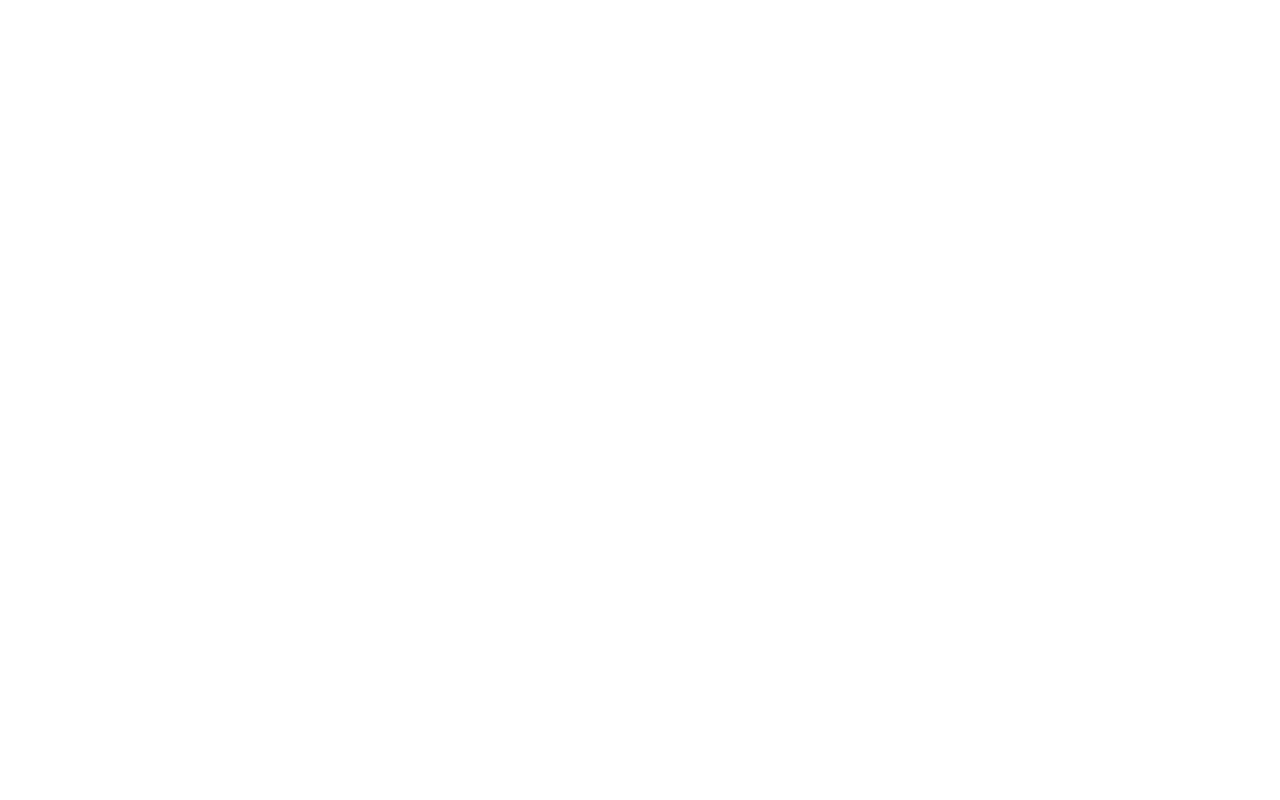
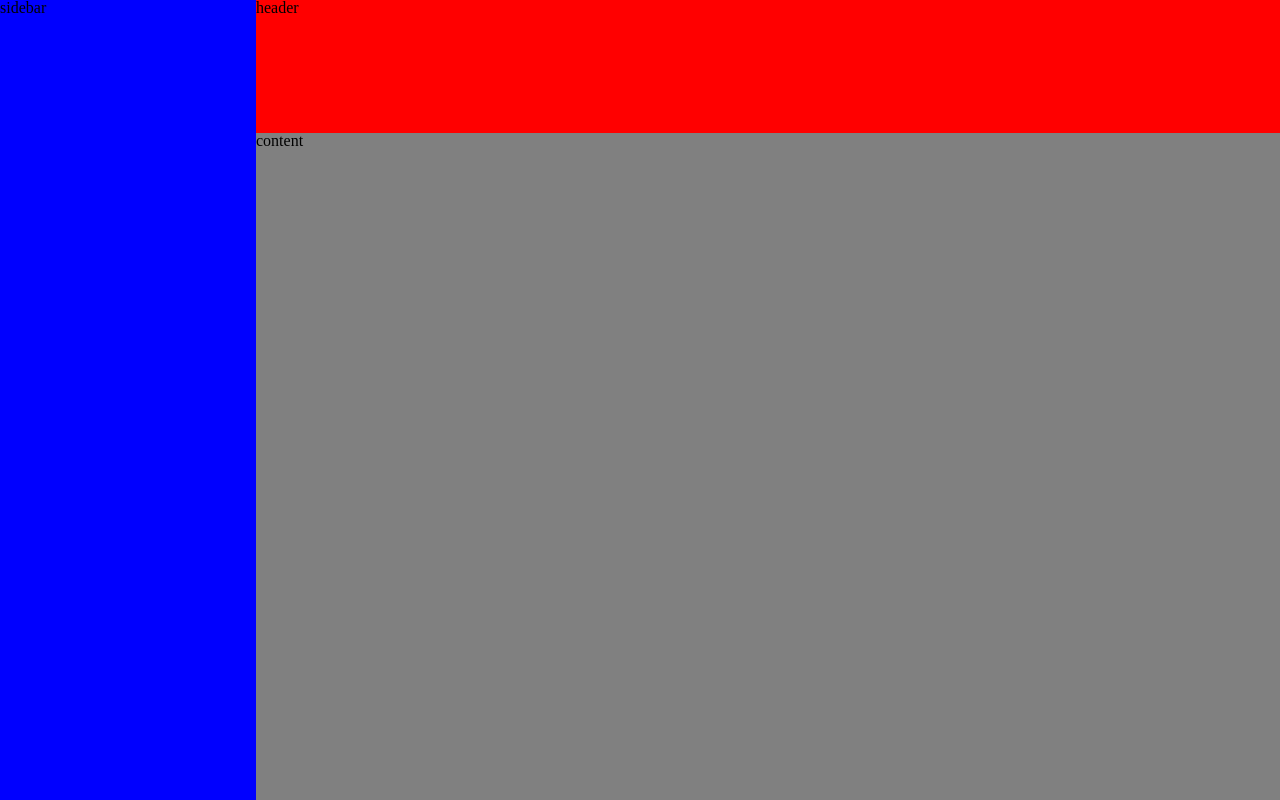
Before and after one commit to thigmotaxis/admin-dashboard, a plain HTML site: page index.html in a window 1280 px wide. Drawn offline with Linux system fonts and the light colour scheme.

Commit message:
create top-level layout

```diff
--- a/index.html
+++ b/index.html
@@ -3,8 +3,14 @@
 <head>
   <meta charset="UTF-8">
   <title>Admin Dashboard</title>
+  <link rel="stylesheet" href="style.css">
 </head>
 <body>
+  <div class="container">
+    <div class="sidebar">sidebar</div>
+    <div class="header">header</div>
+    <div class="content">content</div>
+  </div>
 
 </body>
 </html>
--- a/style.css
+++ b/style.css
@@ -0,0 +1,74 @@
+/* http://meyerweb.com/eric/tools/css/reset/
+   v2.0 | 20110126
+   License: none (public domain)
+*/
+
+html, body, div, span, applet, object, iframe,
+h1, h2, h3, h4, h5, h6, p, blockquote, pre,
+a, abbr, acronym, address, big, cite, code,
+del, dfn, em, img, ins, kbd, q, s, samp,
+small, strike, strong, sub, sup, tt, var,
+b, u, i, center,
+dl, dt, dd, ol, ul, li,
+fieldset, form, label, legend,
+table, caption, tbody, tfoot, thead, tr, th, td,
+article, aside, canvas, details, embed,
+figure, figcaption, footer, header, hgroup,
+menu, nav, output, ruby, section, summary,
+time, mark, audio, video {
+	margin: 0;
+	padding: 0;
+	border: 0;
+	font-size: 100%;
+	font: inherit;
+	vertical-align: baseline;
+}
+/* HTML5 display-role reset for older browsers */
+article, aside, details, figcaption, figure,
+footer, header, hgroup, menu, nav, section {
+	display: block;
+}
+body {
+	line-height: 1;
+}
+ol, ul {
+	list-style: none;
+}
+blockquote, q {
+	quotes: none;
+}
+blockquote:before, blockquote:after,
+q:before, q:after {
+	content: '';
+	content: none;
+}
+table {
+	border-collapse: collapse;
+	border-spacing: 0;
+}
+
+/* end of meyer reset */
+
+.container {
+  height: 100vh;
+  display: grid;
+  grid-template-columns: 1fr 4fr;
+  grid-template-rows: 1fr 5fr;
+  grid-template-areas: "sidebar header"
+  "sidebar content"
+}
+
+.sidebar {
+  background-color: blue;
+  grid-area: sidebar;
+}
+
+.header {
+  background-color: red;
+  grid-area: header;
+}
+
+.content {
+  background-color: gray;
+  grid-area: content;
+}
```
